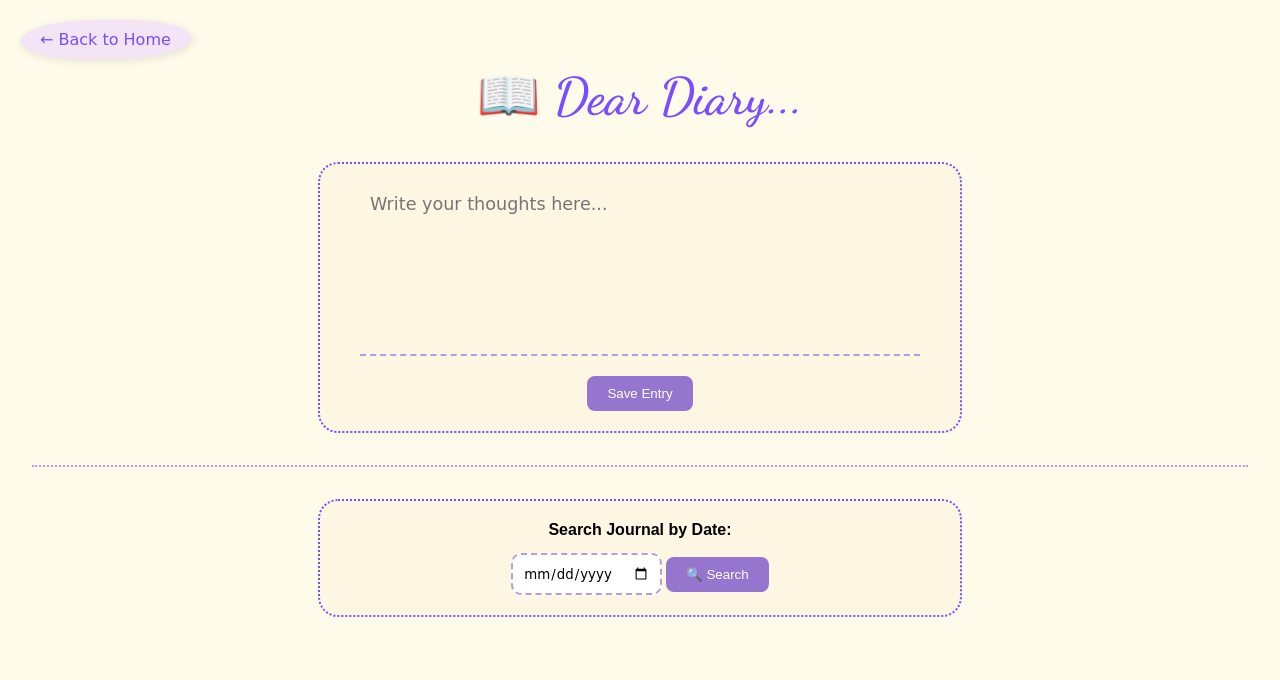
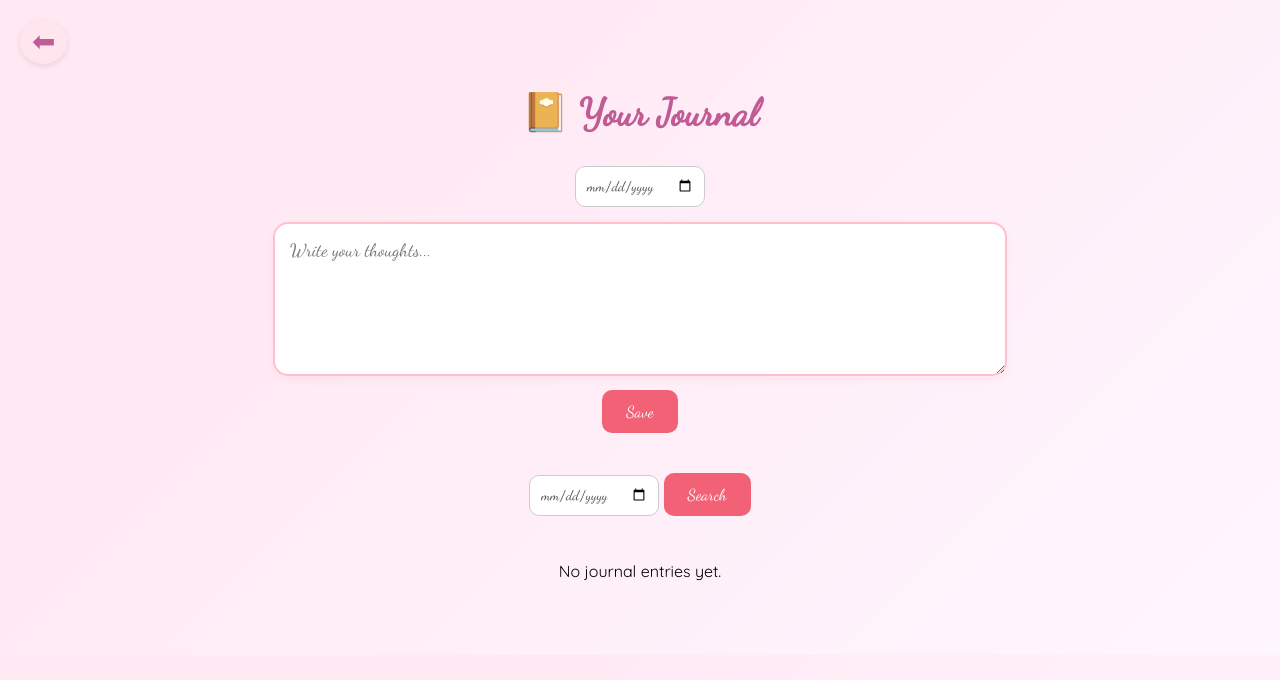
Before and after one commit to Drushya-jolly/emotion-detection, a Flask app: page /journal in a window 1280 px wide. Shown: the top 680 px of the page. Run offline with Flask 3, Linux system fonts and the light colour scheme.

Commit message:
journal.html

```diff
--- a/templates/journal.html
+++ b/templates/journal.html
@@ -1,202 +1,204 @@
 <!DOCTYPE html>
 <html>
 <head>
-  <title>📓 Journal – Calmi</title>
-  <link rel="stylesheet" href="{{ url_for('static', filename='style.css') }}">
+  <title>Journal 📝</title>
+  <link href="https://fonts.googleapis.com/css2?family=Dancing+Script&family=Quicksand&display=swap" rel="stylesheet">
   <style>
     body {
-      background: #fffbea;
-      font-family: 'Arial', sans-serif;
-      margin: 0;
-      padding: 2rem;
+      font-family: 'Quicksand', sans-serif;
+      background: linear-gradient(135deg, #ffeaf4 30%, #fef6ff 100%);
       text-align: center;
-
-
+      padding: 50px 20px;
     }
 
-    h1 {
+    h2 {
       font-family: 'Dancing Script', cursive;
-      font-size: 3.2rem;
-      color: #7c4dff;
+      font-size: 38px;
+      color: #c05b94;
+      margin-bottom: 30px;
     }
 
+    form {
+      margin-bottom: 30px;
+    }
 
-    .entry-box {
-      border: 2px dotted #7c4dff;
-      border-radius: 20px;
-      padding: 20px;
-      margin: 2rem auto;
-      width: 90%;
-      max-width: 600px;
-      background-color: #fdf6e3;
+    input[type="date"] {
+      padding: 10px;
+      font-family: 'Dancing Script', cursive;
+      font-size: 14px;
+      border-radius: 10px;
+      border: 1px solid #ccc;
+      margin-bottom: 15px;
+      background-color: #fff;
+      color: #555;
     }
 
     textarea {
       width: 90%;
-      height: 150px;
-      border: none;
-      border-bottom: 2px dashed #b39ddb;
-      padding: 10px;
-      font-family: 'Comic Sans MS', cursive;
-      font-size: 1.1rem;
-      background: transparent;
-      resize: none;
+      max-width: 700px;
+      height: 120px;
+      border-radius: 15px;
+      border: 2px solid #ffc0cb;
+      padding: 15px;
+      font-size: 18px;
+      font-family: 'Dancing Script', cursive;
+      outline: none;
+      box-shadow: 0 4px 10px rgba(255, 192, 203, 0.2);
+      transition: box-shadow 0.3s ease;
+      resize: vertical;
     }
 
     button {
-      margin-top: 1rem;
-      padding: 10px 20px;
+      margin-top: 10px;
+      padding: 12px 24px;
+      border-radius: 10px;
       border: none;
-      background: #9575cd;
+      background-color: #f36176;
       color: white;
-      border-radius: 8px;
+      font-size: 16px;
+      cursor: pointer;
+      font-family: 'Dancing Script', sans-serif;
+      transition: background-color 0.3s ease;
+    }
+
+    .entry-box {
+      background: #ffe6ee;
+      border-left: 6px solid #ff9fbd;
+      border-radius: 14px;
+      max-width: 700px;
+      margin: 15px auto;
+      padding: 15px 20px;
+      font-family: 'Dancing Script', cursive;
+      box-shadow: 0 4px 8px rgba(255, 182, 193, 0.3);
+      cursor: pointer;
+      color: #9a3c7f;
+      position: relative;
+      text-align: left;
+    }
+
+    .entry-date {
+      font-size: 14px;
+      font-weight: 600;
+      color: #c05b94;
+      margin-bottom: 8px;
+    }
+
+    .entry-preview {
+      font-size: 16px;
+      color: #6b3a59;
+      white-space: nowrap;
+      overflow: hidden;
+      text-overflow: ellipsis;
+    }
+
+    .modal {
+      display: none;
+      position: fixed;
+      z-index: 1000;
+      left: 0; top: 0;
+      width: 100%; height: 100%;
+      background-color: rgba(0, 0, 0, 0.4);
+    }
+
+    .modal-content {
+      background-color: #fff0f6;
+      margin: 10% auto;
+      padding: 30px;
+      border-radius: 15px;
+      width: 90%;
+      max-width: 600px;
+      font-family: 'Dancing Script', cursive;
+      box-shadow: 0 8px 20px rgba(255,182,193,0.4);
+      color: #8b3e6e;
+      text-align: left;
+      position: relative;
+    }
+
+    .close-btn {
+      color: #c05b94;
+      position: absolute;
+      right: 20px;
+      top: 10px;
+      font-size: 28px;
+      font-weight: bold;
       cursor: pointer;
     }
 
-    button:hover {
-      background: #bca1e3;
-    }
-
-    hr.dotted {
-      border: none;
-      border-top: 2px dotted #ce93d8;
-      margin: 2rem 0;
-    }
-
-    .thought {
-      font-family: 'Georgia', serif;
-      font-style: italic;
-      background: #f3e5f5;
-      margin: 1rem auto;
-      padding: 1rem;
-      max-width: 500px;
-      border-radius: 10px;
-    }
-    .back-btn {
+    .back-arrow {
       position: absolute;
       top: 20px;
       left: 20px;
+      font-size: 28px;
+      text-decoration: none;
+      color: #c05b94;
+      font-family: 'Dancing Script', cursive;
+      background-color: #ffe6ee;
+      padding: 5px 12px;
+      border-radius: 50%;
+      box-shadow: 0 2px 6px rgba(0, 0, 0, 0.1);
+    }
+  </style>
+</head>
+<body>
+  <a href="{{ url_for('home') }}" class="back-arrow">⬅</a>
+  <h2>📔 Your Journal</h2>
 
-  font-size: 1rem;
-  text-decoration: none;
-  color: #7c4dff;
-  background: #f3e5f5;
-  padding: 10px 20px;
+  <!-- Journal Form -->
+  <form method="POST">
 
-  border: none;
-  border-radius: 50% 40% 50% 40% / 60% 50% 60% 50%;
-  box-shadow: 2px 2px 8px rgba(0,0,0,0.1);
-  font-family: 'Comic Sans MS', cursive;
-  transition: all 0.3s ease;
+    <input type="date" name="entryDate" value="{{ current_date }}" required><br>
+    <textarea name="journalText" placeholder="Write your thoughts..." required></textarea><br>
+    <button type="submit">Save</button>
+  </form>
+
+  <!-- Search Form -->
+  <form method="GET">
+    <input type="date" name="searchDate" required>
+    <button type="submit">Search</button>
+  </form>
+
+  <!-- Entry Previews -->
+  <div id="journalEntries">
+    {% for entry in journal %}
+      <div class="entry-box" onclick="openModal({ loop.index0 })">
+        <div class="entry-date">{{ entry.timestamp }}</div>
+        <div class="entry-preview">{{ entry.content[:80] }}{% if entry.content|length > 80 %}...{% endif %}</div>
+      </div>
+
+      <!-- Modal for full content -->
+      <div id="modal-{{ loop.index0 }}" class="modal">
+        <div class="modal-content">
+          <span class="close-btn" onclick="closeModal({ loop.index0 })">&times;</span>
+          <h3>{{ entry.timestamp }}</h3>
+          <p>{{ entry.content | replace('\n','<br>') | safe }}</p>
+          <form method="POST" action="{{ url_for('delete_entry') }}">
+            <input type="hidden" name="timestamp" value="{{ entry.timestamp }}">
+            <button type="submit">Delete Entry</button>
+          </form>
+        </div>
+      </div>
+    {% else %}
+      <p>No journal entries yet.</p>
+    {% endfor %}
+  </div>
+
+  <script>
+    function openModal(index) {
+      document.getElementById('modal-' + index).style.display = 'block';
     }
 
-.back-btn:hover {
-  background: #e1bee7;
-  transform: scale(1.05);
-  color: #4a148c;
+    function closeModal(index) {
+      document.getElementById('modal-' + index).style.display = 'none';
     }
 
-
-    .diary-entry {
-  position: relative;
-  margin: 1.5rem auto;
-  padding: 1rem 1.5rem;
-  width: 90%;
-  max-width: 600px;
-  background-color: #fffbe7;
-  border-radius: 15px;
-  border: 2px dashed #cbaaff;
-  box-shadow: 0 4px 10px rgba(0, 0, 0, 0.1);
-  font-family: 'Segoe Script', cursive;
-  font-size: 1.1rem;
-  color: #444;
+    window.onclick = function(event) {
+      const modals = document.querySelectorAll('.modal');
+      modals.forEach((modal) => {
+        if (event.target == modal) {
+          modal.style.display = "none";
         }
-
-
-
-.diary-entry p:first-child {
-  font-weight: bold;
-  color: #7c4dff;
+      });
     }
-.diary-text {
-  background-image: repeating-linear-gradient(
-    to bottom,
-    #fffbe7,
-    #fffbe7 23px,
-    #cbaaff 24px
-  );
-  line-height: 24px;
-  padding: 10px 5px;
-  display: inline-block;
-  width: 100%;
-  white-space: pre-wrap;
-  word-break: break-word;
-}
-
-
-.delete-btn {
-  background: none;
-  border: none;
-  cursor: pointer;
-  font-size: 1.2rem;
-  margin-top: 8px;
-  transition: transform 0.2s ease;
-}
-
-.delete-btn:hover {
-  transform: scale(1.2);
-  color: #6d187a;
-}
-
-
-  </style>
-<a href="{{ url_for('home') }}" class="back-btn">← Back to Home</a>
- <link href="https://fonts.googleapis.com/css2?family=Dancing+Script:wght@600&display=swap" rel="stylesheet">
-
-
-</head>
-<body>
-
-  <h1>📖 Dear Diary...</h1>
-<div class="entry-box">
-  <form method="post" action="/journal">
-    <textarea name="journalText" placeholder="Write your thoughts here..."></textarea><br>
-    <button type="submit">Save Entry</button>
-  </form>
-</div>
-
-<hr class="dotted">
-  <div class="entry-box">
-  <form method="get" action="/search">
-    <label for="search-date" style="display: block; margin-bottom: 0.5rem; font-weight: bold;">Search Journal by Date:</label>
-    <input type="date" id="search-date" name="date" required
-           style="padding: 10px; border: 2px dashed #b39ddb; border-radius: 10px; font-family: 'Comic Sans MS';">
-    <button type="submit" style="margin-top: 10px;">🔍 Search</button>
-  </form>
-</div>
-
-{% if request.args.get("date") %}
-  <p style="font-weight: bold; color: #6a1b9a;">Results for: {{ request.args.get("date") }}</p>
-{% endif %}
-
-  {% for entry in journal %}
-  {% set lines = entry.strip().split('\n') %}
-  {% set date = lines[0] %}
-  {% set content = lines[1:] | join('\n') %}
-  {% if content %}
-  <div class="diary-entry">
-    <p>{{ date }} 🕰️</p>
-    <p class="diary-text">{{ content }}</p>
-
-      <form method="post" action="/delete_entry">
-        <input type="hidden" name="timestamp" value="{{ lines[0] }}">
-        <button type="submit" class="delete-btn">✖️ </button>
-      </form>
-    </div>
-  {% endif %}
-{% endfor %}
-
-
-
+  </script>
 </body>
 </html>
```
Lines whose indentation alone changed are shown as unchanged.
